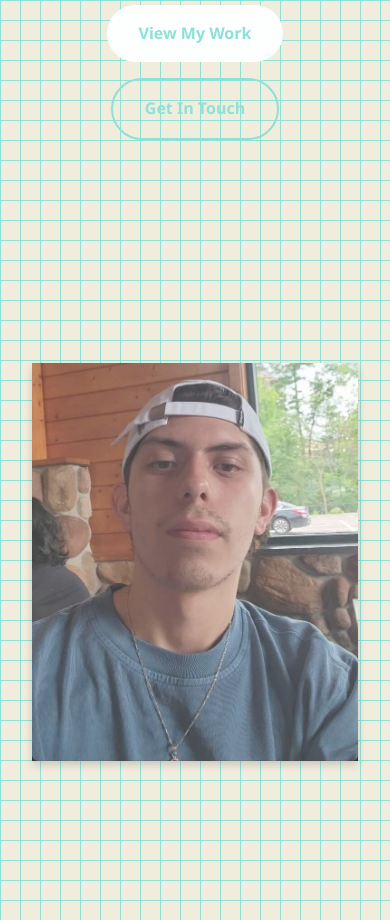
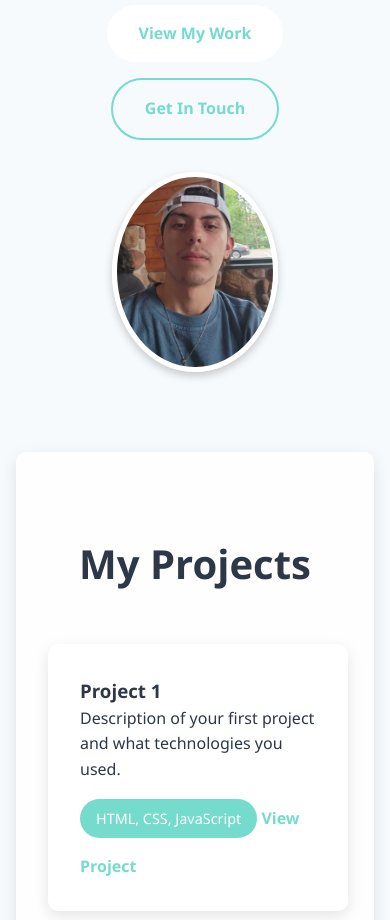
Before and after one commit to Ordun0/my-portfolio, a plain HTML site: page index.html in a window 390 px wide. Shown: the part 760-1680 px from the top of the page. Drawn offline with Linux system fonts and the light colour scheme.

Commit message:
Update style.css

```diff
--- a/style.css
+++ b/style.css
@@ -24,6 +24,14 @@ body {
     max-width: 1200px;
     margin: 0 auto;
     padding: 0 2rem;
+}
+
+/* Hero Background */
+.hero-background {
+    background-color: #e5e5f7;
+    opacity: 0.8;
+    background-image:  linear-gradient(#75DBCD  1px, transparent 1px), linear-gradient(to right, #75DBCD  1px, #f0ead6 1px);
+    background-size: 20px 20px;
 }
 
 /* Navigation */
@@ -80,17 +88,11 @@ body {
 /* Hero Section */
 .hero {
     padding: 8rem 0 4rem;
-    background-color: #e5e5f7;
-    opacity: 0.8;
-    background-image:  linear-gradient(#75DBCD  1px, transparent 1px), linear-gradient(to right, #75DBCD  1px, #f0ead6 1px);
-    background-size: 20px 20px;
     color: black;
     min-height: 100vh;
     display: flex;
     align-items: center;
 }
-
-
 
 .hero-content {
     text-align: center;
@@ -120,16 +122,17 @@ body {
 
 .hero-image {
   display: flex;
-  justify-content: center; /* Centers horizontally */
-  align-items: center;     /* Centers vertically */
-  height: 100vh;           /* Essential: Makes the container full viewport height */
+  justify-content: center;
+  align-items: center;
+  margin-top: 2rem;
 }
 
 .hero-image img {
-  max-width: 100%;  /* Makes image responsive */
-  max-height: 100%; /* Prevents image from overflowing the container */
-  /* Optional: Add styles to the image itself */
+  max-width: 300px;
+  max-height: 300px;
+  border-radius: 50%;
   box-shadow: 0 4px 8px rgba(0,0,0,0.2);
+  border: 5px solid white;
 }
 
 .btn {
@@ -167,8 +170,12 @@ section {
     padding: 5rem 0;
 }
 
-section:nth-child(even) {
-    background: var(--light-bg);
+.projects, .skills, .contact {
+    background-color: rgba(255, 255, 255, 0.9);
+    border-radius: 10px;
+    margin: 2rem auto;
+    max-width: 1200px;
+    box-shadow: 0 5px 15px rgba(0,0,0,0.1);
 }
 
 h2 {
@@ -217,6 +224,37 @@ h2 {
 .project-link:hover {
     text-decoration: underline;
 }
+/* Blog */
+.posts-grid {
+    display: grid;
+    grid-template-columns: repeat(auto-fit, minmax(350px, 1fr));
+    gap: 2rem;
+    margin-top: 2rem;
+}
+
+.post-card {
+    background: white;
+    padding: 2rem;
+    border-radius: 10px;
+    box-shadow: 0 5px 15px rgba(0,0,0,0.1);
+}
+
+.post-date {
+    color: var(--gray);
+    font-size: 0.9rem;
+    margin: 0.5rem 0;
+}
+
+.read-more {
+    color: var(--primary);
+    text-decoration: none;
+    font-weight: 600;
+}
+
+.read-more:hover {
+    text-decoration: underline;
+}
+
 
 /* Skills */
 .skills-grid {
@@ -252,37 +290,6 @@ h2 {
 }
 
 .contact-link:hover {
-    text-decoration: underline;
-}
-
-/* Blog */
-.posts-grid {
-    display: grid;
-    grid-template-columns: repeat(auto-fit, minmax(350px, 1fr));
-    gap: 2rem;
-    margin-top: 2rem;
-}
-
-.post-card {
-    background: white;
-    padding: 2rem;
-    border-radius: 10px;
-    box-shadow: 0 5px 15px rgba(0,0,0,0.1);
-}
-
-.post-date {
-    color: var(--gray);
-    font-size: 0.9rem;
-    margin: 0.5rem 0;
-}
-
-.read-more {
-    color: var(--primary);
-    text-decoration: none;
-    font-weight: 600;
-}
-
-.read-more:hover {
     text-decoration: underline;
 }
 
@@ -330,4 +337,12 @@ footer {
         align-items: center;
     }
 
+    .hero-image img {
+        max-width: 200px;
+        max-height: 200px;
+    }
+
+    .projects, .skills, .contact {
+        margin: 1rem;
+    }
 }
```
